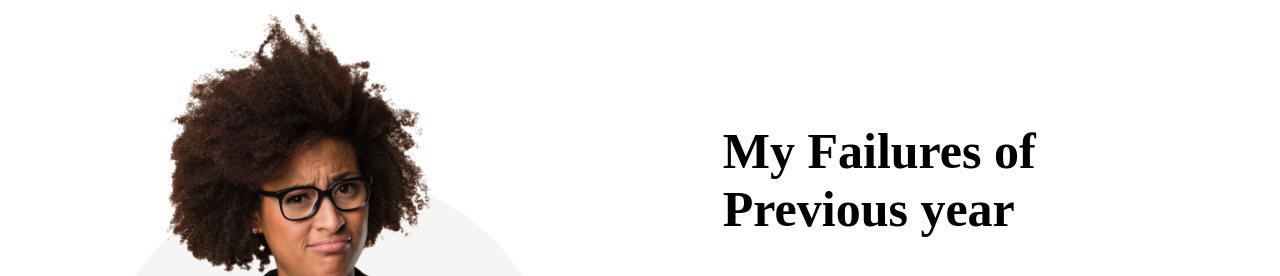
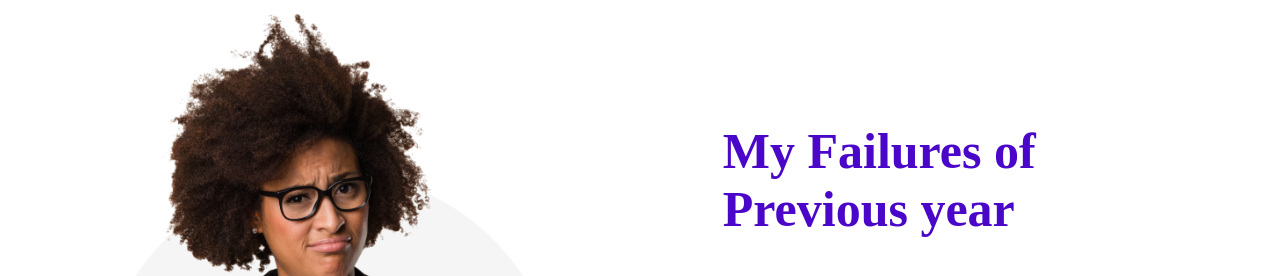
Before and after one commit to Rater7tara/new-year-new-me, a plain HTML site: page index.html in a window 1280 px wide. Shown: the part 628-904 px from the top of the page. Drawn offline with Linux system fonts and the light colour scheme.

Commit message:
finish website

```diff
--- a/styles/style.css
+++ b/styles/style.css
@@ -58,7 +58,8 @@ main{
     margin-left: 50px;
 }
 .failures-content{
-    font-size: 18px;
+    font-size: 19px;
+    font-weight: bold;
     color: rgb(59, 58, 58);
     height: 700px;
     width: 450px;
@@ -68,7 +69,7 @@ main{
 }
 .failures-sec h2{
     text-align: left;
-    color: black;
+    color: rgb(75, 7, 201);
     font-size: 50px;
 }
 li{
@@ -157,6 +158,7 @@ li{
 }
 .strategy-content{
     text-align: center;
+    font-weight: 700;
     border-radius: 2px;
     background-color:rgb(244, 222, 247);
     padding: 20px;
@@ -164,6 +166,7 @@ li{
 }
 .strategy-content-2{
     text-align: center;
+    font-weight: 700;
     border-radius: 2px;
     background-color: rgb(217, 250, 242);
     padding: 20px;
@@ -171,6 +174,7 @@ li{
 }
 .strategy-content-3{
     text-align: center;
+    font-weight: 700;
     border-radius: 2px;
     background-color: papayawhip;
     padding: 20px;
```
